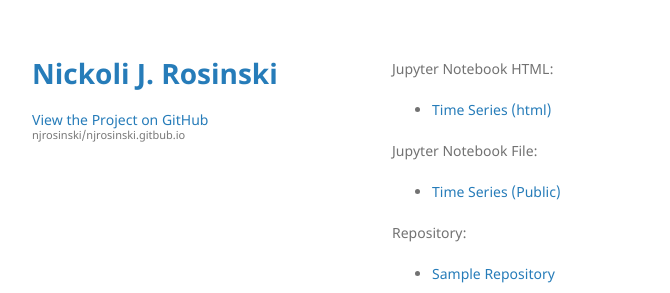
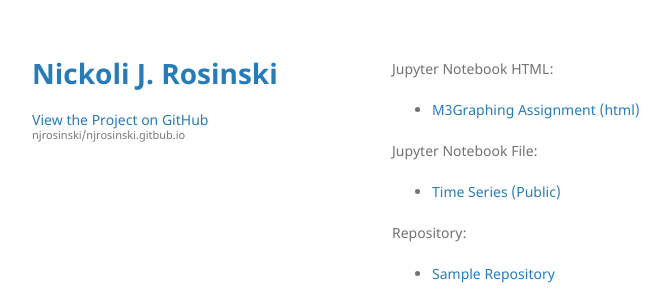
Before and after one commit to njrosinski/njrosinski.gitbub.io, a Jekyll site: the page built from module3/index.md, in a window 1280 px wide. Shown: the top 293 px of the page, without its empty margins (178-848 px from the left). Built offline with Jekyll 4.4.1, drawn with Linux system fonts in a browser that asks for light colours; our own code applies the rules of GitHub Pages for plain Markdown files.

Commit message:
Update index.md

```diff
--- a/module3/index.md
+++ b/module3/index.md
@@ -3,7 +3,7 @@ title: module 3
 description: assignment
 ---
 Jupyter Notebook HTML:
-- [Time Series (html)](TimeSeries.html)
+- [M3Graphing Assignment (html)](M3Graphing.html)
 
 Jupyter Notebook File:
 - [Time Series (Public)](TimeSeries_Public.ipynb)
```
